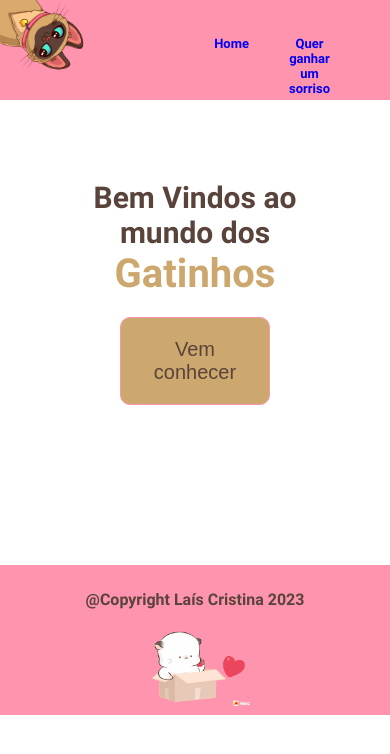
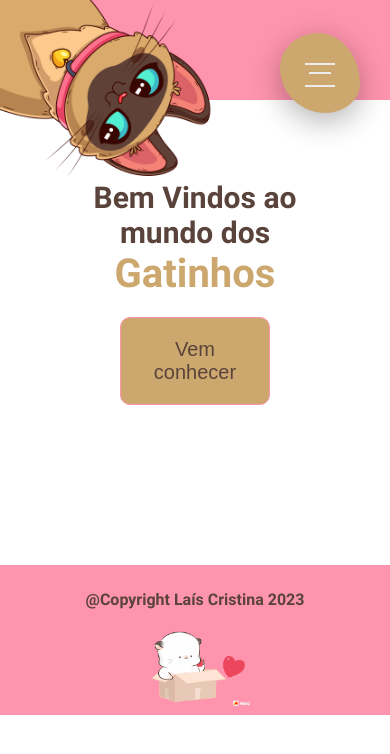
Before and after one commit to Laishyde/project-cute-cat, a React (Create React App) app: page / in a window 390 px wide. Shown: the top 754 px of the page. Built offline with nearby package versions, Linux system fonts and the light colour scheme.

Commit message:
feito responsivo mobile

```diff
--- a/src/Components/Header.css
+++ b/src/Components/Header.css
@@ -19,10 +19,11 @@ nav {
 
 a {
     text-decoration: none;
+    color: #fff;
 }
 
 a:hover {
-    color: #95EFD3;
+    color: #3ae7b0;
 }
 
 ul {
@@ -41,6 +42,320 @@ li {
 img {
     display: flex;
 }
+@import url('https://fonts.googleapis.com/css2?family=Montserrat:wght@300;400;500;600;700;800;900&display=swap');
+.section-center {
+    position: absolute;
+    top: 50%;
+    left: 0;
+    display: block;
+    width: 100%;
+    padding: 0;
+    margin: 0;
+    z-index: 6;
+    text-align: center;
+    transform: translateY(-50%);
+}
+
+
+
+[type="checkbox"]:checked,
+[type="checkbox"]:not(:checked) {
+    position: absolute;
+    left: -9999px;
+}
+
+.menu-icon:checked+label,
+.menu-icon:not(:checked)+label {
+    position: fixed;
+    top: 63px;
+    right: 75px;
+    display: block;
+    width: 30px;
+    height: 30px;
+    padding: 0;
+    margin: 0;
+    cursor: pointer;
+    z-index: 10;
+}
+
+.menu-icon:checked+label:before,
+.menu-icon:not(:checked)+label:before {
+    position: absolute;
+    content: '';
+    display: block;
+    width: 30px;
+    height: 20px;
+    z-index: 20;
+    top: 0;
+    left: 0;
+    border-top: 2px solid #ececee;
+    border-bottom: 2px solid #ececee;
+    transition: border-width 100ms 1500ms ease,
+        top 100ms 1600ms cubic-bezier(0.23, 1, 0.32, 1),
+        height 100ms 1600ms cubic-bezier(0.23, 1, 0.32, 1),
+        background-color 200ms ease,
+        transform 200ms cubic-bezier(0.23, 1, 0.32, 1);
+}
+
+.menu-icon:checked+label:after,
+.menu-icon:not(:checked)+label:after {
+    position: absolute;
+    content: '';
+    display: block;
+    width: 22px;
+    height: 2px;
+    z-index: 20;
+    top: 10px;
+    right: 4px;
+    background-color: #ececee;
+    margin-top: -1px;
+    transition: width 100ms 1750ms ease,
+        right 100ms 1750ms ease,
+        margin-top 100ms ease,
+        transform 200ms cubic-bezier(0.23, 1, 0.32, 1);
+}
+
+.menu-icon:checked+label:before {
+    top: 10px;
+    transform: rotate(45deg);
+    height: 2px;
+    background-color: #ececee;
+    border-width: 0;
+    transition: border-width 100ms 340ms ease,
+        top 100ms 300ms cubic-bezier(0.23, 1, 0.32, 1),
+        height 100ms 300ms cubic-bezier(0.23, 1, 0.32, 1),
+        background-color 200ms 500ms ease,
+        transform 200ms 1700ms cubic-bezier(0.23, 1, 0.32, 1);
+}
+
+.menu-icon:checked+label:after {
+    width: 30px;
+    margin-top: 0;
+    right: 0;
+    transform: rotate(-45deg);
+    transition: width 100ms ease,
+        right 100ms ease,
+        margin-top 100ms 500ms ease,
+        transform 200ms 1700ms cubic-bezier(0.23, 1, 0.32, 1);
+}
+
+.nav {
+    position: fixed;
+    top: 33px;
+    right: 50px;
+    display: block;
+    width: 80px;
+    height: 80px;
+    padding: 0;
+    margin: 0;
+    z-index: 9;
+    overflow: hidden;
+    box-shadow: 0 8px 30px 0 rgba(0, 0, 0, 0.3);
+    background-color: #CCA86E;
+    animation: border-transform 7s linear infinite;
+    transition: top 350ms 1100ms cubic-bezier(0.23, 1, 0.32, 1),
+        right 350ms 1100ms cubic-bezier(0.23, 1, 0.32, 1),
+        transform 250ms 1100ms ease,
+        width 650ms 400ms cubic-bezier(0.23, 1, 0.32, 1),
+        height 650ms 400ms cubic-bezier(0.23, 1, 0.32, 1);
+}
+
+@keyframes border-transform {
+
+    0%,
+    100% {
+        border-radius: 63% 37% 54% 46% / 55% 48% 52% 45%;
+    }
+
+    14% {
+        border-radius: 40% 60% 54% 46% / 49% 60% 40% 51%;
+    }
+
+    28% {
+        border-radius: 54% 46% 38% 62% / 49% 70% 30% 51%;
+    }
+
+    42% {
+        border-radius: 61% 39% 55% 45% / 61% 38% 62% 39%;
+    }
+
+    56% {
+        border-radius: 61% 39% 67% 33% / 70% 50% 50% 30%;
+    }
+
+    70% {
+        border-radius: 50% 50% 34% 66% / 56% 68% 32% 44%;
+    }
+
+    84% {
+        border-radius: 46% 54% 50% 50% / 35% 61% 39% 65%;
+    }
+}
+
+.menu-icon:checked~.nav {
+    animation-play-state: paused;
+    top: 50%;
+    right: 50%;
+    transform: translate(50%, -50%);
+    width: 200%;
+    height: 200%;
+    transition: top 350ms 700ms cubic-bezier(0.23, 1, 0.32, 1),
+        right 350ms 700ms cubic-bezier(0.23, 1, 0.32, 1),
+        transform 250ms 700ms ease,
+        width 750ms 1000ms cubic-bezier(0.23, 1, 0.32, 1),
+        height 750ms 1000ms cubic-bezier(0.23, 1, 0.32, 1);
+}
+
+.nav ul {
+    position: absolute;
+    top: 50%;
+    left: 0;
+    display: block;
+    width: 100%;
+    padding: 0;
+    margin: 0;
+    z-index: 6;
+    text-align: center;
+    transform: translateY(-50%);
+    list-style: none;
+}
+
+.nav ul li {
+    position: relative;
+    display: block;
+    width: 100%;
+    padding: 0;
+    margin: 10px 0;
+    text-align: center;
+    list-style: none;
+    pointer-events: none;
+    opacity: 0;
+    visibility: hidden;
+    transform: translateY(30px);
+    transition: all 250ms linear;
+}
+
+.nav ul li:nth-child(1) {
+    transition-delay: 200ms;
+}
+
+.nav ul li:nth-child(2) {
+    transition-delay: 150ms;
+}
+
+.nav ul li:nth-child(3) {
+    transition-delay: 100ms;
+}
+
+.nav ul li:nth-child(4) {
+    transition-delay: 50ms;
+}
+
+.nav ul li a {
+    font-family: 'Montserrat', sans-serif;
+    font-size: 9vh;
+    text-transform: uppercase;
+    line-height: 1.2;
+    font-weight: 800;
+    display: inline-block;
+    position: relative;
+    color: #ececee;
+    transition: all 250ms linear;
+}
+
+.nav ul li a:hover {
+    text-decoration: none;
+    color: #ffeba7;
+}
+
+.nav ul li a:after {
+    display: block;
+    position: absolute;
+    top: 50%;
+    content: '';
+    height: 2vh;
+    margin-top: -1vh;
+    width: 0;
+    left: 0;
+    background-color: #353746;
+    opacity: 0.8;
+    transition: width 250ms linear;
+}
+
+.nav ul li a:hover:after {
+    width: 100%;
+}
+
+
+.menu-icon:checked~.nav ul li {
+    pointer-events: auto;
+    visibility: visible;
+    opacity: 1;
+    transform: translateY(0);
+    transition: opacity 350ms ease,
+        transform 250ms ease;
+}
+
+.menu-icon:checked~.nav ul li:nth-child(1) {
+    transition-delay: 1400ms;
+}
+
+.menu-icon:checked~.nav ul li:nth-child(2) {
+    transition-delay: 1480ms;
+}
+
+.menu-icon:checked~.nav ul li:nth-child(3) {
+    transition-delay: 1560ms;
+}
+
+.menu-icon:checked~.nav ul li:nth-child(4) {
+    transition-delay: 1640ms;
+}
+
+
+
+.logo {
+    position: absolute;
+    top: 60px;
+    left: 50px;
+    display: block;
+    z-index: 11;
+    transition: all 250ms linear;
+}
+
+.logo img {
+    height: 26px;
+    width: auto;
+    display: block;
+}
+.mob{
+    display: none;
+
+}
+
+
+
+@media screen and (max-width: 991px) {
+
+    .menu-icon:checked+label,
+    .menu-icon:not(:checked)+label {
+        right: 55px;
+    }
+
+    .logo {
+        left: 30px;
+    }
+
+    .nav {
+        right: 30px;
+    }
+
+
+
+    .nav ul li a {
+        font-size: 4vh;
+    }
+}
 
 @media (max-width:900px) {
     .gato {
@@ -52,6 +367,12 @@ img {
         font-size: 13px;
 
     }
+    .mob{
+        display: flex;
+    }
+    .nav2{
+        display: none;
+    }
 
 
 }
--- a/src/Components/Header.js
+++ b/src/Components/Header.js
@@ -11,14 +11,28 @@ function Header() {
                 <div>
                     <img className='gato' src={Cat} alt="" />
                 </div>
-                <nav>
+                <nav className='nav2'>
                     <ul>
                         <li><Link to="/Home">Home</Link></li>
                         <li><Link to="/Quer ganhar um sorriso">Quer ganhar um sorriso</Link></li>
 
                     </ul>
                 </nav>
+            </div>
+           <div className='mob'>
+            <input className="menu-icon" type="checkbox" id="menu-icon" name="menu-icon" />
+            <label for="menu-icon"></label>
+            <nav className="nav">
+                <ul class="pt-5">
+                        <li><Link to="/Home">Home</Link></li>
+                        <li><Link to="/Quer ganhar um sorriso"> sorrisos</Link></li>
 
+                </ul>
+            </nav>
+
+            <div className="section-center">
+
+            </div>
             </div>
         </div>
     );
```
Also changed, not shown: 1 other file (tests, documents, lock files or other folders).
